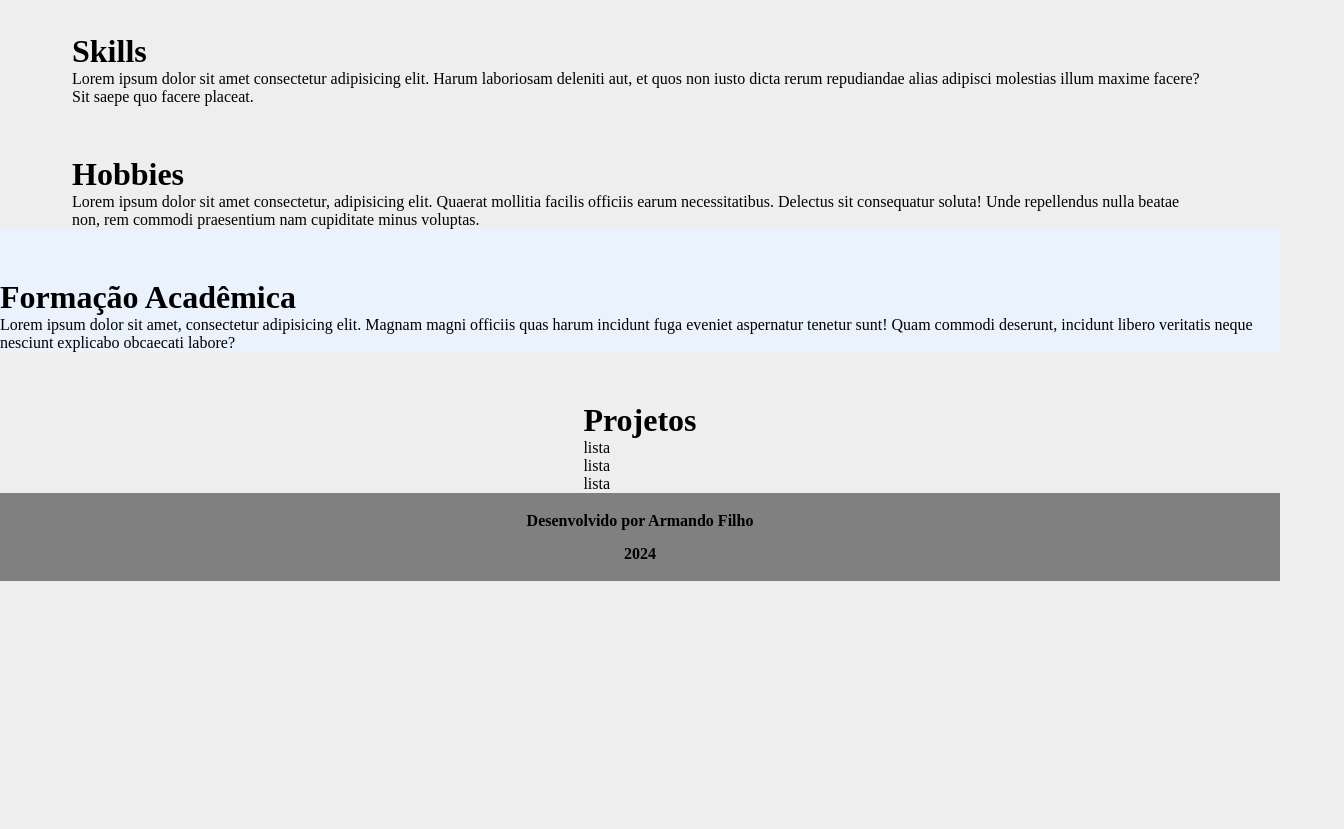
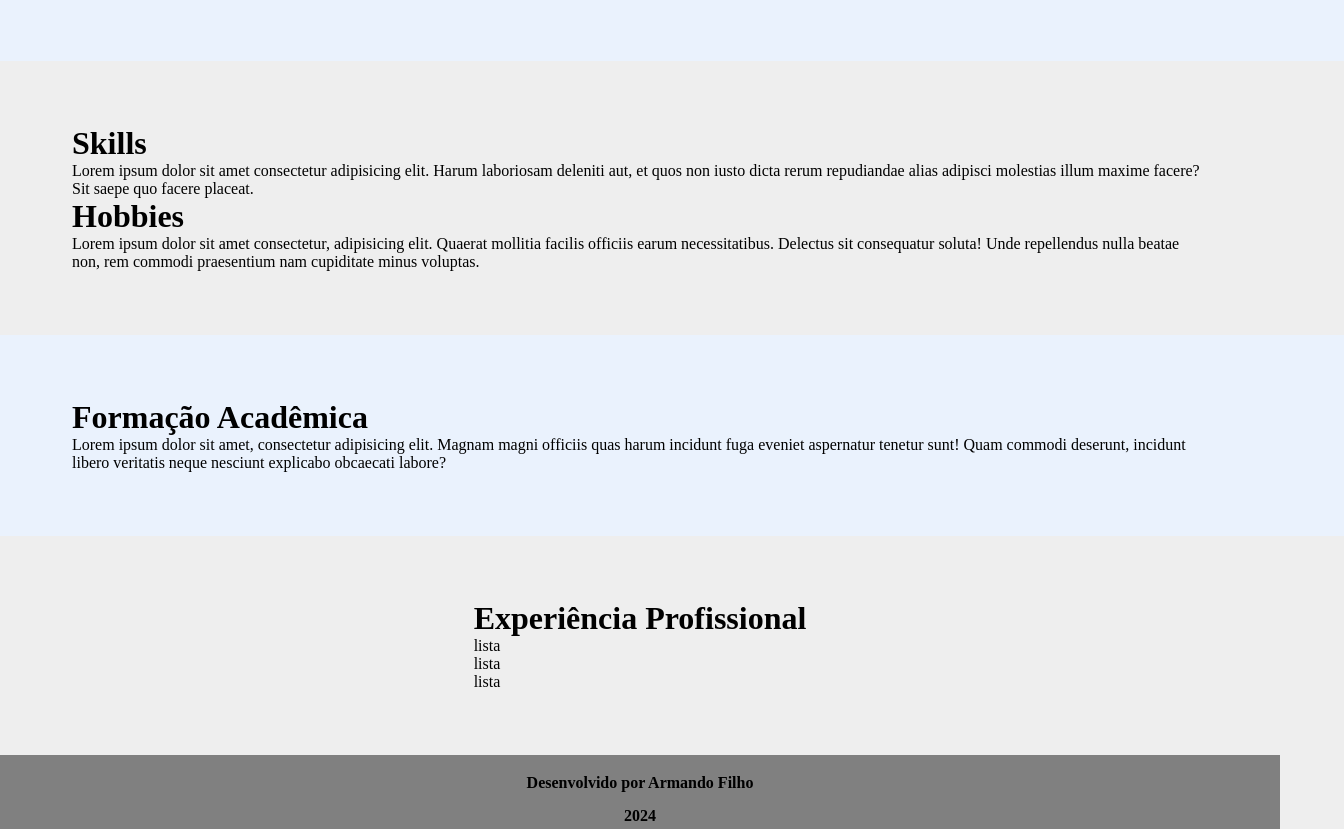
Before and after one commit to ArmandoFilho483/Challenge-Portifolio, a plain HTML site: page home.html in a window 1280 px wide. Shown: the part 668-1497 px from the top of the page, 1344 px wide, since content can reach past the window. Before the commit the page ends 1249 px from the top, so only its background shows below. Drawn offline with Linux system fonts and the light colour scheme.

Commit message:
atualização

```diff
--- a/css/conteudo.css
+++ b/css/conteudo.css
@@ -9,7 +9,9 @@
 /* Aqui todos os títulos h3 terão um mesmo tamanho, dentro da section informacoes__gerais. */
 .informacoes__gerais h3 {
     font-size: 32px;
-    margin-top: 50px;
+}
+.cor__fundo {
+    padding: 64px;
 }
 .cor__fundo:nth-child(odd) {
     display: flex;
@@ -18,15 +20,11 @@
     background-color: #eaf2fd;
     width: 100%;
 }
-.sobre__mim {
+.sobre__mim,
+.skills__hobbies,
+.formacao__academica {
     display: flex;
     flex-direction: column;
     justify-content: center;
     width: 1136px;
 }
-.skills__hobbies {
-    display: flex;
-    flex-direction: column;
-    justify-content: center;
-    width: 1136px;
-}
--- a/home.html
+++ b/home.html
@@ -71,7 +71,7 @@
         </section>
 
         <section class="cor__fundo">
-            <h3>Projetos</h3>
+            <h3>Experiência Profissional</h3>
             <ul>
                 <li>lista</li>
                 <li>lista</li>
@@ -79,11 +79,6 @@
             </ul>
         </section>
     </section>
-    <section class="skills"></section>
-    <section class="hobbies"></section>
-    <section class="formacao__academica"></section>
-    <section class="experiencia__profissional"></section>
-    <section class="contato"></section>
     <footer class="rodape">
         <p><strong>Desenvolvido por Armando Filho</strong></p>
         <p><strong>2024</strong></p>
```
